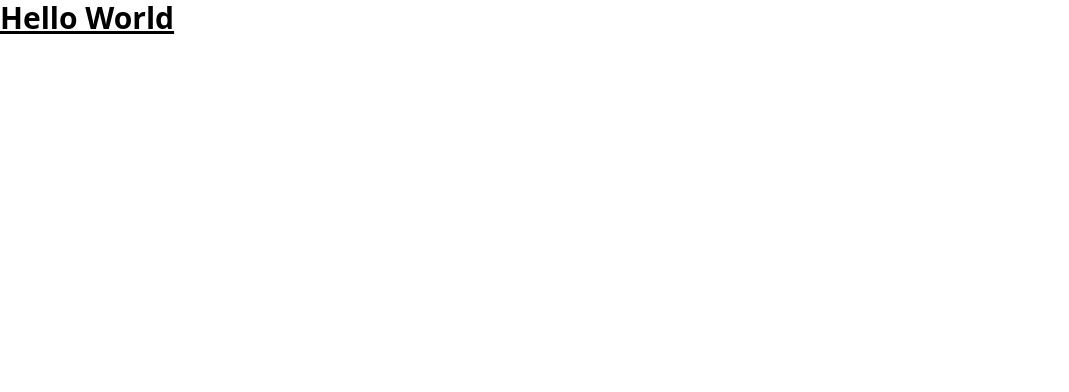
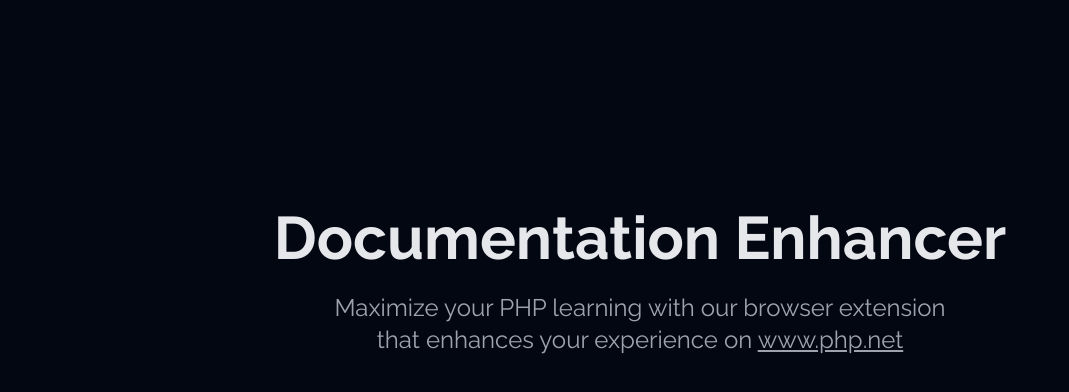
Before and after one commit to php-revival/php-revival.github.io, a Vue app: page / in a window 1280 px wide. Shown: the top 392 px of the page, without its empty margins (0-1069 px from the left). Built offline with nearby package versions, Linux system fonts and the light colour scheme; the HTML template or start-up script is replaced by a standard one.

Commit message:
WIP on hero

```diff
--- a/index.html
+++ b/index.html
@@ -2,14 +2,14 @@
 <html lang="en">
   <head>
     <meta charset="UTF-8" />
-    <link rel="icon" type="image/png" href="/favicon.png" />
+    <link rel="icon" type="image/png" href="/src/assets/favicon.png" />
     <meta name="viewport" content="width=device-width, initial-scale=1.0" />
     <meta name="description" content="Browser extension that every PHP developer must have. It changes styles on php.net website for a better experience of using php documentation" />
     <meta name="keywords" content="extension, php, browser" />
     <meta name="author" content="Serhii Chornenkyi" />
     <title>PHP Revival</title>
   </head>
-  <body>
+  <body class="bg-gray-950 text-gray-200 font-main">
     <div id="app"></div>
     <script type="module" src="/src/main.ts"></script>
   </body>
--- a/src/App.vue
+++ b/src/App.vue
@@ -1,9 +1,9 @@
 <script setup lang="ts">
-
+import Hero from '@/components/Hero/Hero.vue'
 </script>
 
 <template>
-    <h1 class="text-3xl font-bold underline">
-        Hello World
-    </h1>
+    <div>
+        <Hero />
+    </div>
 </template>
--- /dev/null
+++ b/src/components/Hero/Hero.vue
@@ -0,0 +1,11 @@
+<script setup lang="ts">
+import HeroContent from '@/components/Hero/HeroContent.vue'
+import HeroImage from '@/components/Hero/HeroImage.vue'
+</script>
+
+<template>
+    <div class="flex justify-center text-center pt-52">
+        <HeroContent />
+        <HeroImage />
+    </div>
+</template>
--- /dev/null
+++ b/src/components/Hero/HeroContent.vue
@@ -0,0 +1,17 @@
+<script setup lang="ts">
+
+</script>
+
+<template>
+    <div>
+        <h1 class="text-6xl font-bold">Documentation Enhancer</h1>
+
+        <div class="text-gray-400 mt-6 text-2xl">
+            <p>
+                Maximize your PHP learning with our browser extension<br>
+                that enhances your experience on
+                <a href="https://php.net" class="underline" target="_blank">www.php.net</a>
+            </p>
+        </div>
+    </div>
+</template>
--- /dev/null
+++ b/src/components/Hero/HeroImage.vue
@@ -0,0 +1,7 @@
+<script setup lang="ts">
+
+</script>
+
+<template>
+
+</template>
--- a/src/index.css
+++ b/src/index.css
@@ -1,3 +1,8 @@
 @tailwind base;
 @tailwind components;
 @tailwind utilities;
+
+@font-face {
+    font-family: 'MainFont';
+    src: url('./assets/MainFont.woff2') format('woff2');
+}
--- a/tailwind.config.ts
+++ b/tailwind.config.ts
@@ -5,9 +5,15 @@ const config: Config = {
         "./index.html",
         "./src/**/*.{js,ts,vue}",
     ],
+
     theme: {
-        extend: {},
+        extend: {
+            fontFamily: {
+                main: ['MainFont', 'sans-serif'],
+            },
+        },
     },
+
     plugins: [],
 }
 
```
Also changed, not shown: src/assets/MainFont.woff2 (added), src/assets/favicon.png (renamed from public/favicon.png).
